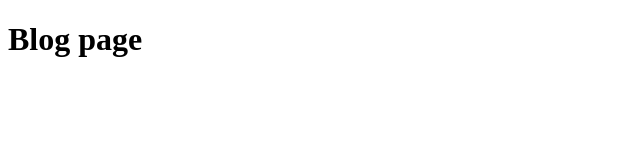
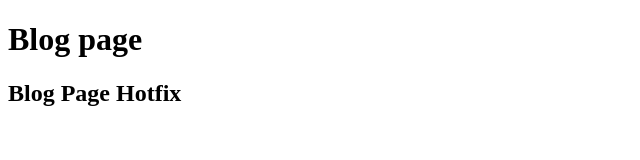
Before and after one commit to gelbman20/git-flow-example, a plain HTML site: page blog.html in a window 1280 px wide. Shown: the whole page, without its empty margins (0-640 px from the left). Drawn offline with Linux system fonts and the light colour scheme.

Commit message:
fix blog page

```diff
--- a/blog.html
+++ b/blog.html
@@ -9,5 +9,6 @@
 </head>
 <body>
 	<h1>Blog page</h1>
+	<h2>Blog Page Hotfix</h2>
 </body>
 </html>
```
